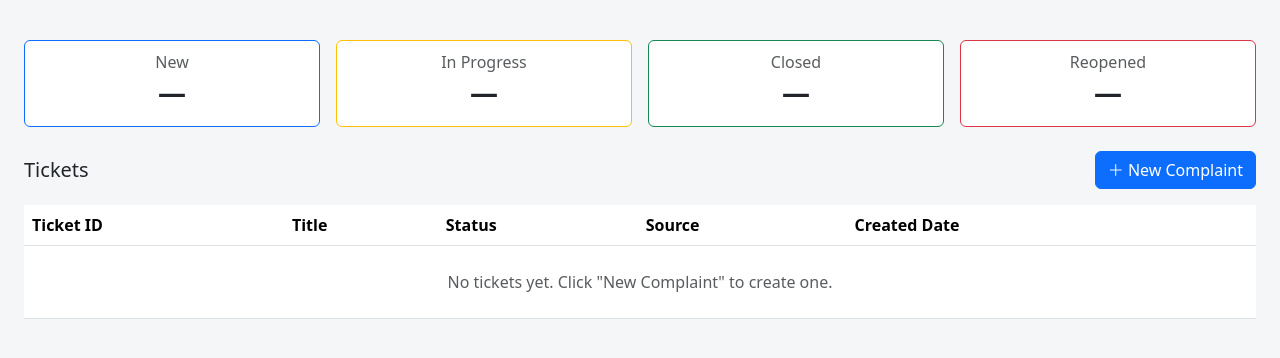
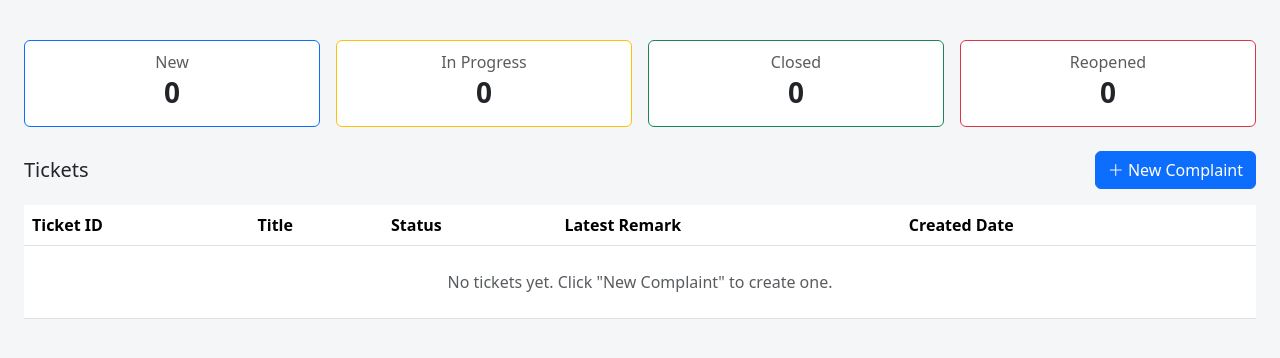
Before and after one commit to amritpal-ai/cdoe-complaint-management-system, a Flask app: page / in a window 1280 px wide. Shown: the part 56-414 px from the top of the page. Run offline with Flask 3, Linux system fonts and the light colour scheme; data that the repository does not hold is empty.

Commit message:
Phase 4: Added remarks

```diff
--- a/app/routes.py
+++ b/app/routes.py
@@ -6,16 +6,15 @@ internal tool with one working screen (the dashboard, per architecture),
 so splitting routes across multiple blueprint packages would be
 unnecessary structure for the amount of code involved.
 
-Phase 2 scope: manual ticket creation, and listing existing tickets on the
-dashboard. Ticket-action endpoints (remarks, close, reopen, mark
-duplicate) and the email-sync endpoint are added to this same file in
-later phases.
+Phase 4.5 scope: dashboard UI/UX cleanup on top of Phase 4's remarks/
+timeline system — no new business logic. Close/reopen/mark-duplicate and
+the email-sync endpoint are added to this same file in later phases.
 """
 
 from flask import Blueprint, render_template, request, redirect, url_for, flash
 
 from app import services
-from app.models import Ticket
+from app.models import Ticket, Remark
 
 main_bp = Blueprint("main", __name__)
 
@@ -25,12 +24,39 @@ def index():
     """
     The single working screen of the application.
 
-    Lists all existing tickets, newest first. Row expansion, remarks,
-    timeline display, and status actions (close/reopen/duplicate) are not
-    wired up yet — the expand button is present but inert until Phase 3.
+    Lists all existing tickets, newest first, plus live counts per status
+    for the summary cards. Each ticket also gets a transient
+    `latest_remark` attribute (not a DB column — computed here per
+    request) for the dashboard's "Latest Remark" column.
+
+    `expanded` is an optional query-string ticket id — when present, that
+    ticket's row renders already expanded. It's kept for deep-linking to
+    a specific ticket's full history, but is no longer set automatically
+    after adding a remark (that UI moved to a row-level modal in Phase
+    4.5, so adding a remark no longer requires expanding the row).
     """
     tickets = Ticket.query.order_by(Ticket.created_at.desc()).all()
-    return render_template("dashboard/index.html", tickets=tickets)
+
+    for ticket in tickets:
+        ticket.latest_remark = (
+            ticket.remarks.order_by(Remark.created_at.desc()).first()
+        )
+
+    counts = {
+        "New": Ticket.query.filter_by(status="New").count(),
+        "In Progress": Ticket.query.filter_by(status="In Progress").count(),
+        "Closed": Ticket.query.filter_by(status="Closed").count(),
+        "Reopened": Ticket.query.filter_by(status="Reopened").count(),
+    }
+
+    expanded_ticket_id = request.args.get("expanded", type=int)
+
+    return render_template(
+        "dashboard/index.html",
+        tickets=tickets,
+        counts=counts,
+        expanded_ticket_id=expanded_ticket_id,
+    )
 
 
 @main_bp.route("/tickets", methods=["POST"])
@@ -56,3 +82,30 @@ def create_ticket():
     )
     flash("Ticket created successfully.", "success")
     return redirect(url_for("main.index"))
+
+
+@main_bp.route("/tickets/<int:ticket_id>/remarks", methods=["POST"])
+def add_remark(ticket_id):
+    """
+    Handle a remark submission from a row-level "Add Remark" modal.
+
+    Redirects back to the plain dashboard (no forced expand) — the
+    dashboard stays compact, and the new remark is immediately visible
+    via the "Latest Remark" column and updated status badge/counts. The
+    full timeline and remark history are still available by expanding
+    the row, but that's optional now, not required to see this update.
+    """
+    ticket = Ticket.query.get_or_404(ticket_id)
+    body = request.form.get("body", "").strip()
+
+    if not body:
+        flash("Remark cannot be empty.", "danger")
+        return redirect(url_for("main.index"))
+
+    try:
+        services.add_remark(ticket, body)
+        flash("Remark added.", "success")
+    except services.TicketClosedError as e:
+        flash(str(e), "danger")
+
+    return redirect(url_for("main.index"))
--- a/app/templates/dashboard/index.html
+++ b/app/templates/dashboard/index.html
@@ -4,13 +4,13 @@
 
 {% block content %}
 
-    <!-- Status summary cards (wired to real counts in a later phase) -->
+    <!-- Status summary cards -->
     <div class="row g-3 mb-4">
         <div class="col-6 col-md-3">
             <div class="card text-center border-primary">
                 <div class="card-body">
                     <h6 class="card-subtitle text-muted mb-1">New</h6>
-                    <h3 class="card-title mb-0">—</h3>
+                    <h3 class="card-title mb-0">{{ counts['New'] }}</h3>
                 </div>
             </div>
         </div>
@@ -18,7 +18,7 @@
             <div class="card text-center border-warning">
                 <div class="card-body">
                     <h6 class="card-subtitle text-muted mb-1">In Progress</h6>
-                    <h3 class="card-title mb-0">—</h3>
+                    <h3 class="card-title mb-0">{{ counts['In Progress'] }}</h3>
                 </div>
             </div>
         </div>
@@ -26,7 +26,7 @@
             <div class="card text-center border-success">
                 <div class="card-body">
                     <h6 class="card-subtitle text-muted mb-1">Closed</h6>
-                    <h3 class="card-title mb-0">—</h3>
+                    <h3 class="card-title mb-0">{{ counts['Closed'] }}</h3>
                 </div>
             </div>
         </div>
@@ -34,7 +34,7 @@
             <div class="card text-center border-danger">
                 <div class="card-body">
                     <h6 class="card-subtitle text-muted mb-1">Reopened</h6>
-                    <h3 class="card-title mb-0">—</h3>
+                    <h3 class="card-title mb-0">{{ counts['Reopened'] }}</h3>
                 </div>
             </div>
         </div>
@@ -56,13 +56,15 @@
                     <th>Ticket ID</th>
                     <th>Title</th>
                     <th>Status</th>
-                    <th>Source</th>
+                    <th>Latest Remark</th>
                     <th>Created Date</th>
                     <th></th>
                 </tr>
             </thead>
             <tbody>
                 {% for ticket in tickets %}
+                {% set is_expanded = (expanded_ticket_id == ticket.id) %}
+                {% set is_closed = (ticket.status == 'Closed') %}
                 <tr>
                     <td>#{{ ticket.id }}</td>
                     <td>{{ ticket.title }}</td>
@@ -77,13 +79,33 @@
                             <span class="badge text-bg-danger">Reopened</span>
                         {% endif %}
                     </td>
-                    <td>{{ ticket.source }}</td>
+                    <td>
+                        {% if ticket.latest_remark %}
+                            <span class="d-inline-block text-truncate align-middle" style="max-width: 260px;"
+                                  title="{{ ticket.latest_remark.body }}">
+                                {{ ticket.latest_remark.body }}
+                            </span>
+                        {% else %}
+                            <span class="text-muted">No remarks yet</span>
+                        {% endif %}
+                    </td>
                     <td>{{ ticket.created_at.strftime('%d %b %Y, %I:%M %p') }}</td>
-                    <td class="text-end">
+                    <td class="text-end text-nowrap">
+                        {% if is_closed %}
+                            <button type="button" class="btn btn-sm btn-outline-primary" disabled
+                                    title="This ticket is closed. Reopen it before adding remarks.">
+                                <i class="bi bi-chat-left-text"></i> Add Remark
+                            </button>
+                        {% else %}
+                            <button type="button" class="btn btn-sm btn-outline-primary"
+                                    data-bs-toggle="modal" data-bs-target="#addRemarkModal-{{ ticket.id }}">
+                                <i class="bi bi-chat-left-text"></i> Add Remark
+                            </button>
+                        {% endif %}
                         <button type="button" class="btn btn-sm btn-outline-secondary"
                                 data-bs-toggle="collapse"
                                 data-bs-target="#ticket-{{ ticket.id }}-details"
-                                aria-expanded="false"
+                                aria-expanded="{{ 'true' if is_expanded else 'false' }}"
                                 aria-controls="ticket-{{ ticket.id }}-details">
                             <i class="bi bi-chevron-down"></i> Expand
                         </button>
@@ -92,13 +114,26 @@
                 <tr>
                     <!-- Always present in the DOM; Bootstrap's collapse plugin shows/hides
                          the inner div. This avoids collapsing a <tr> directly, which has
-                         known display-mode quirks in Bootstrap 5. -->
+                         known display-mode quirks in Bootstrap 5.
+
+                         This is now a READING view only (Phase 4.5) — remark creation
+                         happens via the row-level "Add Remark" modal above, not here. -->
                     <td colspan="6" class="p-0 border-0">
-                        <div class="collapse" id="ticket-{{ ticket.id }}-details">
+                        <div class="collapse{{ ' show' if is_expanded else '' }}" id="ticket-{{ ticket.id }}-details">
                             <div class="p-3 bg-light border-top">
 
-                                <h6 class="text-muted text-uppercase small mb-2">Original Complaint</h6>
-                                <p class="mb-4">{{ ticket.original_complaint }}</p>
+                                <div class="row mb-4">
+                                    <div class="col-md-8">
+                                        <h6 class="text-muted text-uppercase small mb-2">Original Complaint</h6>
+                                        <p class="mb-0">{{ ticket.original_complaint }}</p>
+                                    </div>
+                                    <div class="col-md-4">
+                                        <h6 class="text-muted text-uppercase small mb-2">Source</h6>
+                                        <p class="mb-2">{{ ticket.source }}</p>
+                                        <h6 class="text-muted text-uppercase small mb-2">Created Date</h6>
+                                        <p class="mb-0">{{ ticket.created_at.strftime('%d %b %Y, %I:%M %p') }}</p>
+                                    </div>
+                                </div>
 
                                 <div class="row">
                                     <div class="col-md-6 mb-4 mb-md-0">
@@ -115,7 +150,7 @@
                                         </ul>
                                     </div>
                                     <div class="col-md-6">
-                                        <h6 class="text-muted text-uppercase small mb-2">Remarks</h6>
+                                        <h6 class="text-muted text-uppercase small mb-2">Complete Remarks History</h6>
                                         {% for remark in ticket.remarks|sort(attribute='created_at') %}
                                             <p class="mb-2">
                                                 {{ remark.body }}<br>
@@ -129,11 +164,8 @@
 
                                 <hr>
 
-                                <!-- Placeholder actions — not wired up yet (Phase 4/5) -->
+                                <!-- Placeholder actions — not wired up yet (Phase 5) -->
                                 <div class="d-flex gap-2 flex-wrap">
-                                    <button type="button" class="btn btn-sm btn-outline-primary" disabled>
-                                        <i class="bi bi-chat-left-text"></i> Add Remark
-                                    </button>
                                     <button type="button" class="btn btn-sm btn-outline-success" disabled>
                                         <i class="bi bi-check-circle"></i> Close Ticket
                                     </button>
@@ -159,6 +191,37 @@
             </tbody>
         </table>
     </div>
+
+    <!-- Add Remark modals — one per ticket, defined outside the table body
+         for valid markup (a <div class="modal"> nested inside a <td> works
+         in practice but isn't valid HTML). -->
+    {% for ticket in tickets %}
+    <div class="modal fade" id="addRemarkModal-{{ ticket.id }}" tabindex="-1"
+         aria-labelledby="addRemarkModalLabel-{{ ticket.id }}" aria-hidden="true">
+        <div class="modal-dialog">
+            <form method="POST" action="{{ url_for('main.add_remark', ticket_id=ticket.id) }}">
+                <div class="modal-content">
+                    <div class="modal-header">
+                        <h5 class="modal-title" id="addRemarkModalLabel-{{ ticket.id }}">
+                            Add Remark — Ticket #{{ ticket.id }}
+                        </h5>
+                        <button type="button" class="btn-close" data-bs-dismiss="modal" aria-label="Close"></button>
+                    </div>
+                    <div class="modal-body">
+                        <div class="mb-2">
+                            <textarea class="form-control" name="body" rows="4"
+                                      placeholder="Add a remark..." required></textarea>
+                        </div>
+                    </div>
+                    <div class="modal-footer">
+                        <button type="button" class="btn btn-secondary" data-bs-dismiss="modal">Cancel</button>
+                        <button type="submit" class="btn btn-primary">Save Remark</button>
+                    </div>
+                </div>
+            </form>
+        </div>
+    </div>
+    {% endfor %}
 
     <!-- New Complaint modal -->
     <div class="modal fade" id="newComplaintModal" tabindex="-1" aria-labelledby="newComplaintModalLabel" aria-hidden="true">
```
Also changed, not shown: app/services.py (+52 -4 lines).
